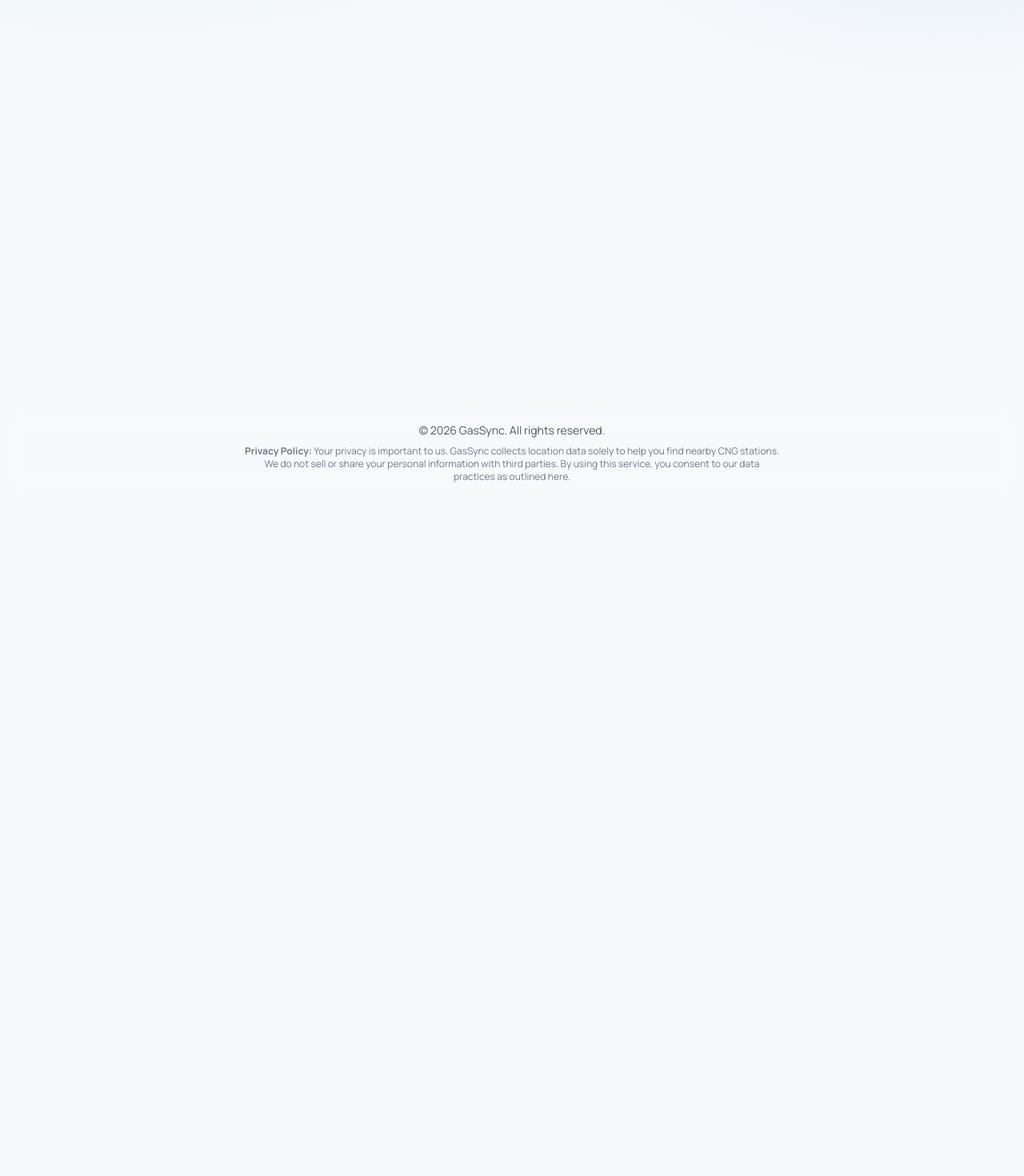
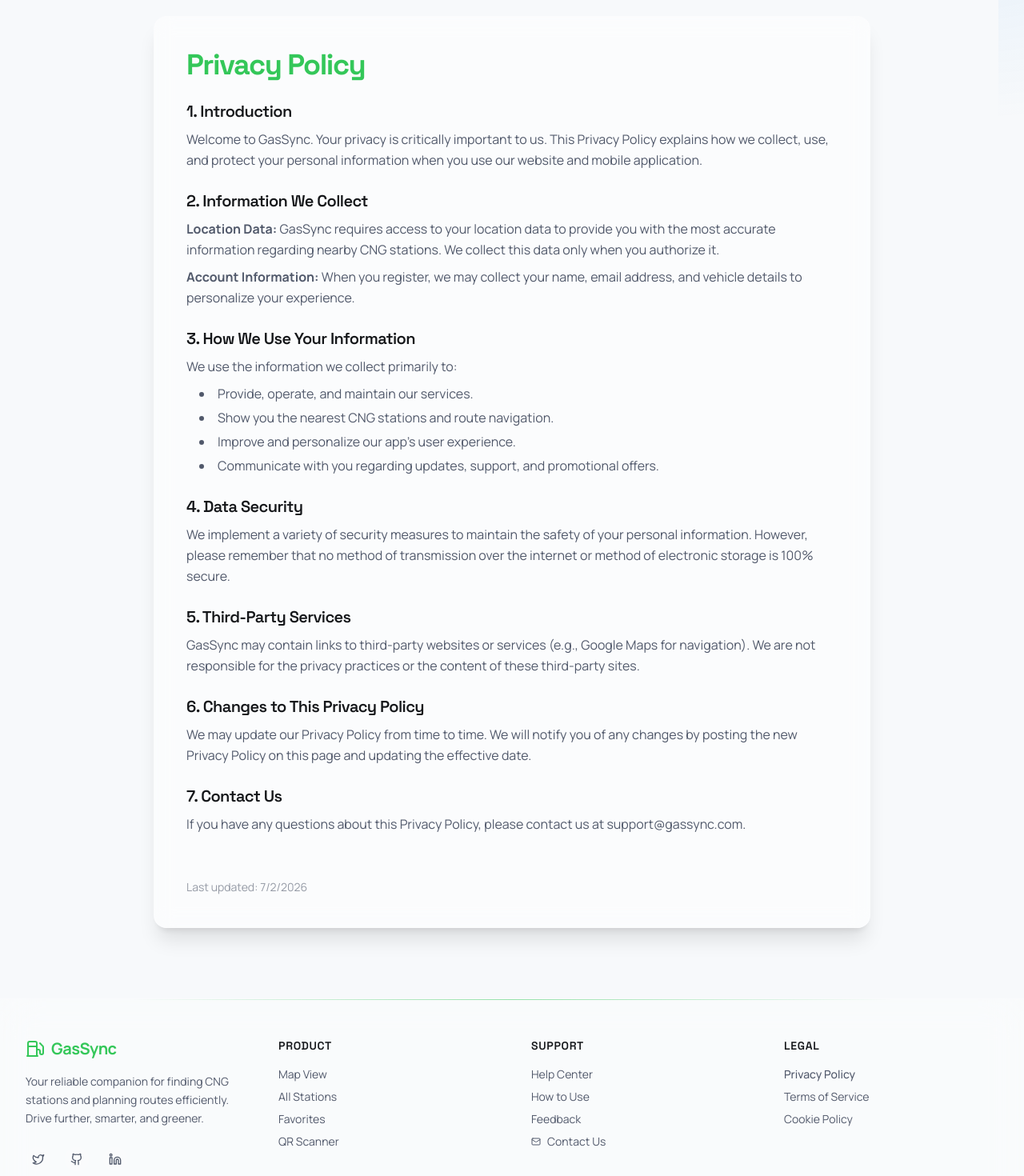
Before and after one commit to ulmind-com/GasSync-Frontend, a React (Vite) app: page /privacy-policy in a window 1280 px wide. Shown: the part 180-1650 px from the top of the page at 80% size. Before the commit the page ends 800 px from the top, so only its background shows below. Built offline with nearby package versions, Linux system fonts and the light colour scheme; no server answers.

Commit message:
feat: upgrade footer and add dedicated privacy policy page

```diff
--- a/src/App.tsx
+++ b/src/App.tsx
@@ -27,6 +27,7 @@ import Language from './pages/profile/Language';
 import Feedback from './pages/profile/Feedback';
 import HowToUse from './pages/profile/HowToUse';
 import Help from './pages/profile/Help';
+import PrivacyPolicy from './pages/PrivacyPolicy';
 
 // Placeholder Pages
 const ForgotPassword = () => <div className="p-4 h-screen bg-background text-textPrimary">Forgot Password Page</div>;
@@ -68,6 +69,7 @@ function App() {
             <Route path="/profile/feedback" element={<Feedback />} />
             <Route path="/profile/how-to-use" element={<HowToUse />} />
             <Route path="/profile/help" element={<Help />} />
+            <Route path="/privacy-policy" element={<PrivacyPolicy />} />
           </Routes>
         </main>
         <Footer />
--- a/src/components/Footer.tsx
+++ b/src/components/Footer.tsx
@@ -1,13 +1,72 @@
 import React from 'react';
+import { Link } from 'react-router-dom';
+import { Fuel, Twitter, Github, Linkedin, Mail } from 'lucide-react';
 
 const Footer = () => {
   return (
-    <footer className="w-full p-4 mt-auto border-t border-white/10 bg-background/50 backdrop-blur-md text-center text-textSecondary text-sm">
-      <div className="max-w-7xl mx-auto flex flex-col items-center justify-center space-y-2">
+    <footer className="w-full relative mt-auto bg-surface/30 backdrop-blur-xl border-t border-white/5 pt-12 pb-6 px-4 sm:px-8">
+      {/* Decorative gradient blur */}
+      <div className="absolute top-0 left-1/2 -translate-x-1/2 w-3/4 h-px bg-gradient-to-r from-transparent via-primary/50 to-transparent" />
+
+      <div className="max-w-7xl mx-auto grid grid-cols-1 md:grid-cols-4 gap-8 md:gap-12 mb-12">
+        {/* Brand Section */}
+        <div className="space-y-4 md:col-span-1">
+          <Link to="/" className="flex items-center space-x-2 text-primary hover:opacity-80 transition-opacity">
+            <Fuel className="w-6 h-6" />
+            <span className="text-xl font-bold tracking-tight">GasSync</span>
+          </Link>
+          <p className="text-sm text-textSecondary leading-relaxed">
+            Your reliable companion for finding CNG stations and planning routes efficiently. Drive further, smarter, and greener.
+          </p>
+          <div className="flex items-center space-x-4 pt-2">
+            <a href="#" className="text-textSecondary hover:text-primary transition-colors p-2 bg-white/5 rounded-full hover:bg-primary/10">
+              <Twitter className="w-4 h-4" />
+            </a>
+            <a href="#" className="text-textSecondary hover:text-primary transition-colors p-2 bg-white/5 rounded-full hover:bg-primary/10">
+              <Github className="w-4 h-4" />
+            </a>
+            <a href="#" className="text-textSecondary hover:text-primary transition-colors p-2 bg-white/5 rounded-full hover:bg-primary/10">
+              <Linkedin className="w-4 h-4" />
+            </a>
+          </div>
+        </div>
+
+        {/* Quick Links */}
+        <div className="space-y-4">
+          <h3 className="text-sm font-semibold text-textPrimary uppercase tracking-wider">Product</h3>
+          <ul className="space-y-2 text-sm text-textSecondary">
+            <li><Link to="/map" className="hover:text-primary transition-colors">Map View</Link></li>
+            <li><Link to="/station/all" className="hover:text-primary transition-colors">All Stations</Link></li>
+            <li><Link to="/favorites" className="hover:text-primary transition-colors">Favorites</Link></li>
+            <li><Link to="/scanner" className="hover:text-primary transition-colors">QR Scanner</Link></li>
+          </ul>
+        </div>
+
+        {/* Support */}
+        <div className="space-y-4">
+          <h3 className="text-sm font-semibold text-textPrimary uppercase tracking-wider">Support</h3>
+          <ul className="space-y-2 text-sm text-textSecondary">
+            <li><Link to="/profile/help" className="hover:text-primary transition-colors">Help Center</Link></li>
+            <li><Link to="/profile/how-to-use" className="hover:text-primary transition-colors">How to Use</Link></li>
+            <li><Link to="/profile/feedback" className="hover:text-primary transition-colors">Feedback</Link></li>
+            <li><a href="mailto:support@gassync.com" className="hover:text-primary transition-colors flex items-center gap-2"><Mail className="w-3 h-3" /> Contact Us</a></li>
+          </ul>
+        </div>
+
+        {/* Legal */}
+        <div className="space-y-4">
+          <h3 className="text-sm font-semibold text-textPrimary uppercase tracking-wider">Legal</h3>
+          <ul className="space-y-2 text-sm text-textSecondary">
+            <li><Link to="/privacy-policy" className="hover:text-primary transition-colors font-medium">Privacy Policy</Link></li>
+            <li><Link to="#" className="hover:text-primary transition-colors">Terms of Service</Link></li>
+            <li><Link to="#" className="hover:text-primary transition-colors">Cookie Policy</Link></li>
+          </ul>
+        </div>
+      </div>
+
+      <div className="max-w-7xl mx-auto pt-6 border-t border-white/5 flex flex-col sm:flex-row items-center justify-between gap-4 text-xs text-textSecondary/60">
         <p>&copy; {new Date().getFullYear()} GasSync. All rights reserved.</p>
-        <p className="max-w-2xl text-xs opacity-80">
-          <strong>Privacy Policy:</strong> Your privacy is important to us. GasSync collects location data solely to help you find nearby CNG stations. We do not sell or share your personal information with third parties. By using this service, you consent to our data practices as outlined here.
-        </p>
+        <p>Made with ❤️ for a greener tomorrow.</p>
       </div>
     </footer>
   );
--- /dev/null
+++ b/src/pages/PrivacyPolicy.tsx
@@ -0,0 +1,91 @@
+import React from 'react';
+import { ArrowLeft } from 'lucide-react';
+import { useNavigate } from 'react-router-dom';
+
+const PrivacyPolicy = () => {
+  const navigate = useNavigate();
+
+  return (
+    <div className="w-full min-h-screen bg-background text-textPrimary p-4 sm:p-8 md:p-12 pb-24">
+      <div className="max-w-4xl mx-auto space-y-8">
+        <button
+          onClick={() => navigate(-1)}
+          className="flex items-center space-x-2 text-textSecondary hover:text-primary transition-colors"
+        >
+          <ArrowLeft className="w-5 h-5" />
+          <span>Back</span>
+        </button>
+
+        <div className="bg-surface/50 backdrop-blur-md rounded-2xl p-6 sm:p-10 border border-white/5 shadow-xl space-y-6">
+          <h1 className="text-3xl sm:text-4xl font-bold text-primary mb-4">Privacy Policy</h1>
+
+          <div className="space-y-6 text-textSecondary leading-relaxed">
+            <section>
+              <h2 className="text-xl font-semibold text-textPrimary mb-2">1. Introduction</h2>
+              <p>
+                Welcome to GasSync. Your privacy is critically important to us. This Privacy Policy explains how we collect, use, and protect your personal information when you use our website and mobile application.
+              </p>
+            </section>
+
+            <section>
+              <h2 className="text-xl font-semibold text-textPrimary mb-2">2. Information We Collect</h2>
+              <p>
+                <strong>Location Data:</strong> GasSync requires access to your location data to provide you with the most accurate information regarding nearby CNG stations. We collect this data only when you authorize it.
+              </p>
+              <p className="mt-2">
+                <strong>Account Information:</strong> When you register, we may collect your name, email address, and vehicle details to personalize your experience.
+              </p>
+            </section>
+
+            <section>
+              <h2 className="text-xl font-semibold text-textPrimary mb-2">3. How We Use Your Information</h2>
+              <p>
+                We use the information we collect primarily to:
+              </p>
+              <ul className="list-disc list-inside mt-2 space-y-1 ml-4">
+                <li>Provide, operate, and maintain our services.</li>
+                <li>Show you the nearest CNG stations and route navigation.</li>
+                <li>Improve and personalize our app's user experience.</li>
+                <li>Communicate with you regarding updates, support, and promotional offers.</li>
+              </ul>
+            </section>
+
+            <section>
+              <h2 className="text-xl font-semibold text-textPrimary mb-2">4. Data Security</h2>
+              <p>
+                We implement a variety of security measures to maintain the safety of your personal information. However, please remember that no method of transmission over the internet or method of electronic storage is 100% secure.
+              </p>
+            </section>
+
+            <section>
+              <h2 className="text-xl font-semibold text-textPrimary mb-2">5. Third-Party Services</h2>
+              <p>
+                GasSync may contain links to third-party websites or services (e.g., Google Maps for navigation). We are not responsible for the privacy practices or the content of these third-party sites.
+              </p>
+            </section>
+
+            <section>
+              <h2 className="text-xl font-semibold text-textPrimary mb-2">6. Changes to This Privacy Policy</h2>
+              <p>
+                We may update our Privacy Policy from time to time. We will notify you of any changes by posting the new Privacy Policy on this page and updating the effective date.
+              </p>
+            </section>
+
+            <section>
+              <h2 className="text-xl font-semibold text-textPrimary mb-2">7. Contact Us</h2>
+              <p>
+                If you have any questions about this Privacy Policy, please contact us at support@gassync.com.
+              </p>
+            </section>
+
+            <div className="pt-8 text-sm opacity-60">
+              <p>Last updated: {new Date().toLocaleDateString()}</p>
+            </div>
+          </div>
+        </div>
+      </div>
+    </div>
+  );
+};
+
+export default PrivacyPolicy;
```
